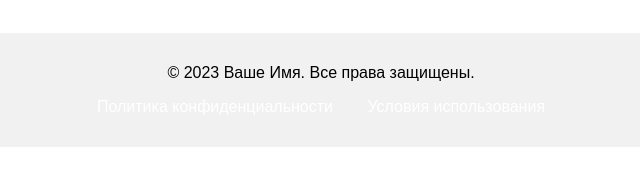
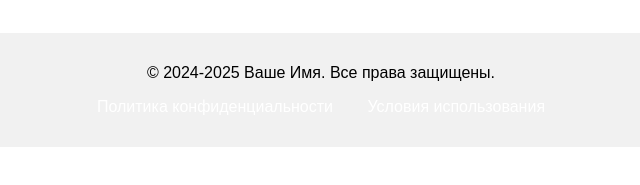
Before and after one commit to Fardsio/fards.github.io, a plain HTML site: page index.html in a window 1280 px wide. Shown: the part 297-482 px from the top of the page, 334-974 px from the left. Drawn offline with Linux system fonts and the light colour scheme.

Commit message:
Update index.html

```diff
--- a/index.html
+++ b/index.html
@@ -28,7 +28,7 @@
         </section>
     </main>
     <footer>
-        <p>© 2023 Ваше Имя. Все права защищены.</p>
+        <p>© 2024-2025 Ваше Имя. Все права защищены.</p>
         <nav>
             <ul>
                 <li><a href="privacy.html">Политика конфиденциальности</a></li>
```
